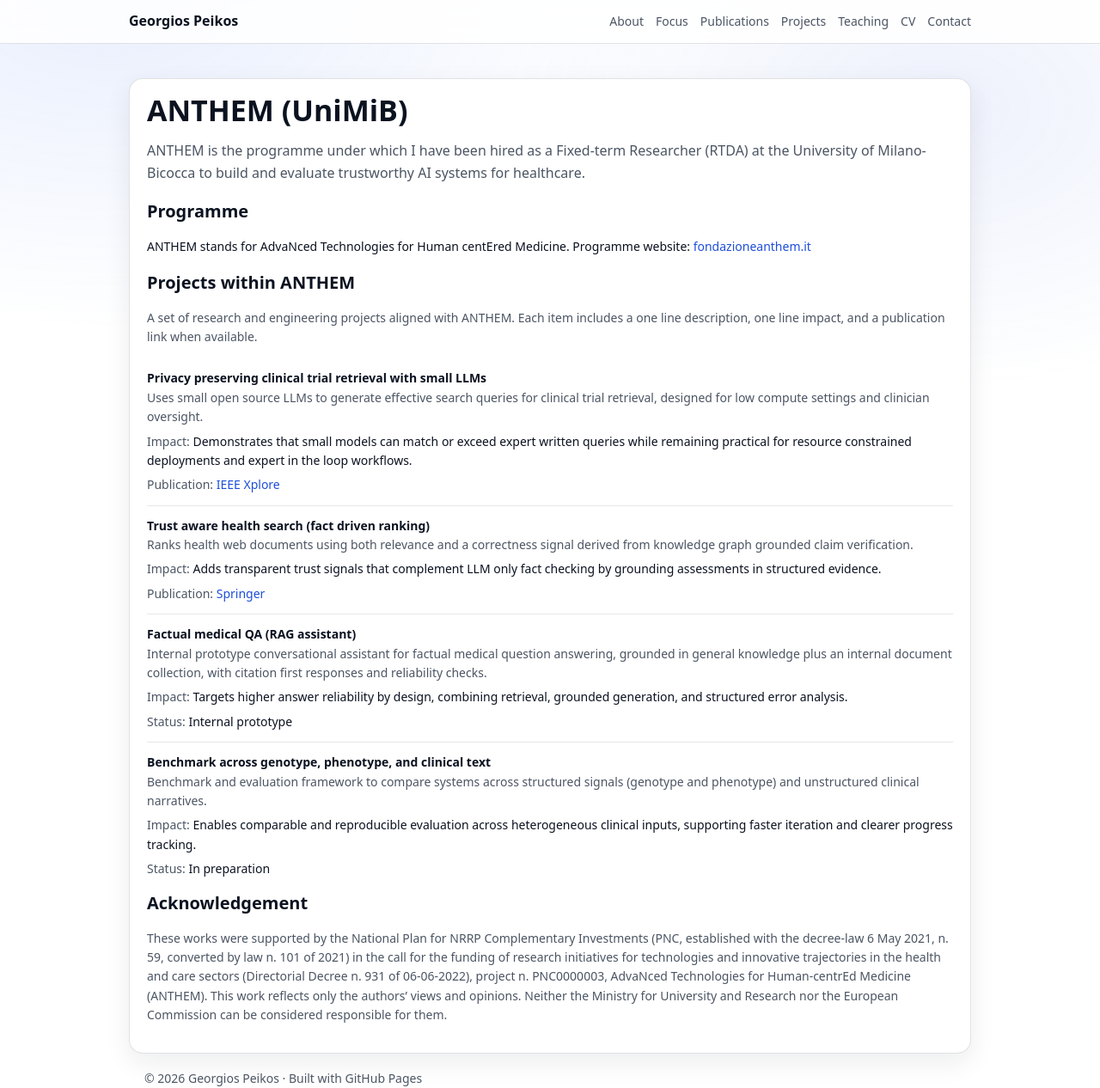
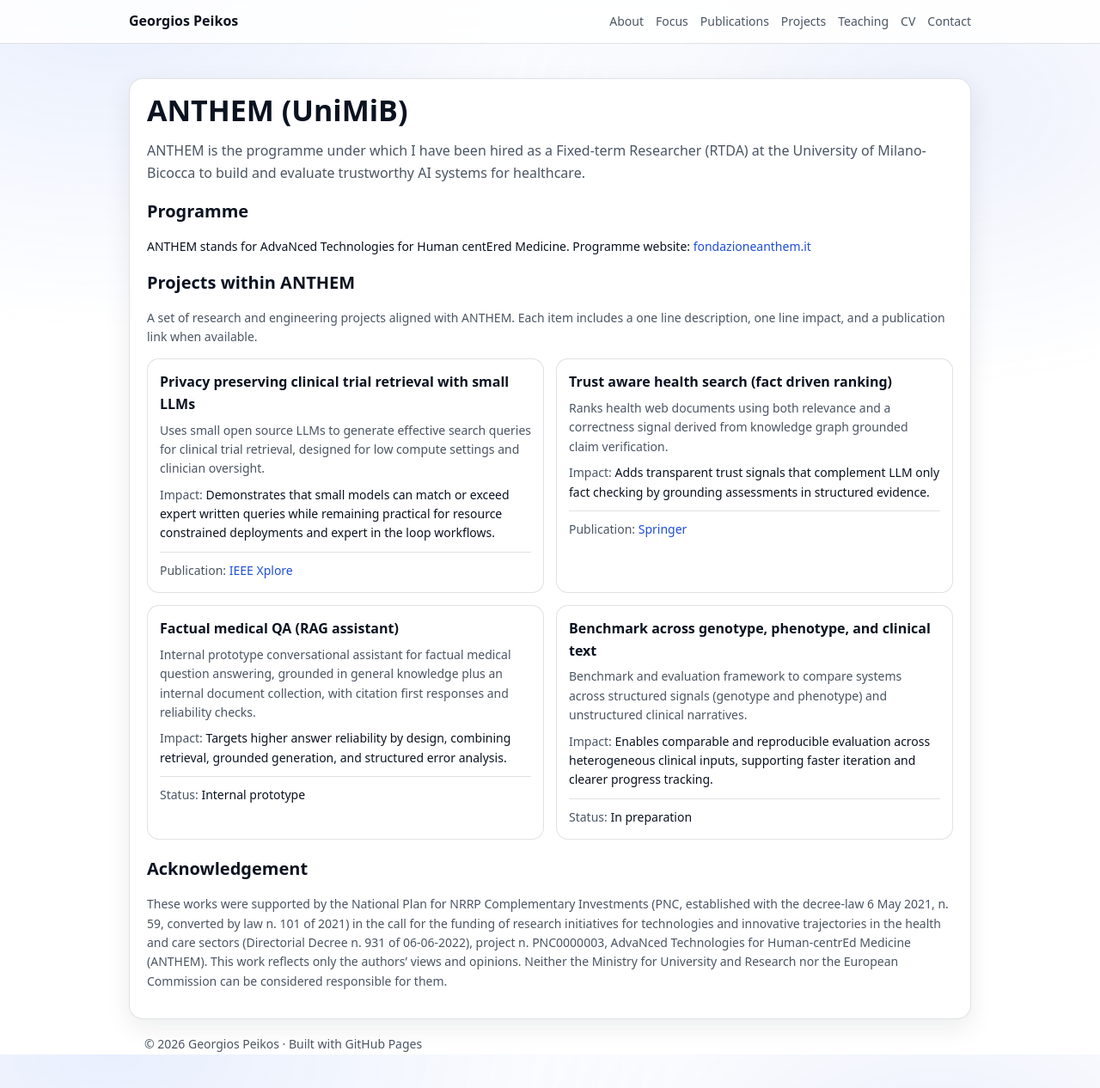
Before and after one commit to GiorgosPeikos/GiorgosPeikos.github.io, a Jekyll site: the page built from _projects/anthem-conversational-ai.md, in a window 1280 px wide and 1266 px high. Shown: the whole window at 86% size. Built offline with Jekyll 4.4.1, drawn with Linux system fonts in a browser that asks for light colours.

Commit message:
update anthem-conversational-ai.md

```diff
--- a/_includes/nav.html
+++ b/_includes/nav.html
@@ -1,14 +1,14 @@
 <nav class="nav">
   <div class="container nav-inner">
-    <a class="brand" href="#top">Georgios Peikos</a>
+    <a class="brand" href="/#top">Georgios Peikos</a>
     <div class="navlinks">
-      <a href="#about">About</a>
-      <a href="#focus">Focus</a>
-      <a href="#publications">Publications</a>
-      <a href="#projects">Projects</a>
-      <a href="#teaching">Teaching</a>
-      <a href="#cv">CV</a>
-      <a href="#contact">Contact</a>
+      <a href="/#about">About</a>
+      <a href="/#focus">Focus</a>
+      <a href="/#publications">Publications</a>
+      <a href="/projects/">Projects</a>
+      <a href="/#teaching">Teaching</a>
+      <a href="/#cv">CV</a>
+      <a href="/#contact">Contact</a>
     </div>
   </div>
 </nav>
--- a/_projects/anthem-conversational-ai.md
+++ b/_projects/anthem-conversational-ai.md
@@ -9,6 +9,7 @@ keywords: ["healthcare AI", "conversational AI", "RAG", "health information retr
 
 <div class="card section">
   <h1>ANTHEM (UniMiB)</h1>
+
   <p class="muted">
     ANTHEM is the programme under which I have been hired as a Fixed-term Researcher (RTDA) at the University of Milano-Bicocca to build and evaluate trustworthy AI systems for healthcare.
   </p>
@@ -25,65 +26,65 @@ keywords: ["healthcare AI", "conversational AI", "RAG", "health information retr
     A set of research and engineering projects aligned with ANTHEM. Each item includes a one line description, one line impact, and a publication link when available.
   </p>
 
-  <div class="small" style="margin-top:12px;">
+  <div class="project-grid">
 
-    <div class="item">
+    <div class="project-card">
       <div class="item-title">Privacy preserving clinical trial retrieval with small LLMs</div>
       <div class="muted small">
         Uses small open source LLMs to generate effective search queries for clinical trial retrieval, designed for low compute settings and clinician oversight.
       </div>
-      <div class="small" style="margin-top:6px;">
+      <div class="small" style="margin-top:8px;">
         <span class="muted">Impact:</span> Demonstrates that small models can match or exceed expert written queries while remaining practical for resource constrained deployments and expert in the loop workflows.
       </div>
-      <div class="small" style="margin-top:6px;">
+      <div class="project-meta small">
         <span class="muted">Publication:</span>
         <a href="https://ieeexplore.ieee.org/document/10973512/" target="_blank" rel="noreferrer">IEEE Xplore</a>
       </div>
     </div>
 
-    <div class="item">
+    <div class="project-card">
       <div class="item-title">Trust aware health search (fact driven ranking)</div>
       <div class="muted small">
         Ranks health web documents using both relevance and a correctness signal derived from knowledge graph grounded claim verification.
       </div>
-      <div class="small" style="margin-top:6px;">
+      <div class="small" style="margin-top:8px;">
         <span class="muted">Impact:</span> Adds transparent trust signals that complement LLM only fact checking by grounding assessments in structured evidence.
       </div>
-      <div class="small" style="margin-top:6px;">
+      <div class="project-meta small">
         <span class="muted">Publication:</span>
         <a href="https://link.springer.com/chapter/10.1007/978-3-031-88714-7_17" target="_blank" rel="noreferrer">Springer</a>
       </div>
     </div>
 
-    <div class="item">
+    <div class="project-card">
       <div class="item-title">Factual medical QA (RAG assistant)</div>
       <div class="muted small">
         Internal prototype conversational assistant for factual medical question answering, grounded in general knowledge plus an internal document collection, with citation first responses and reliability checks.
       </div>
-      <div class="small" style="margin-top:6px;">
+      <div class="small" style="margin-top:8px;">
         <span class="muted">Impact:</span> Targets higher answer reliability by design, combining retrieval, grounded generation, and structured error analysis.
       </div>
-      <div class="small" style="margin-top:6px;">
+      <div class="project-meta small">
         <span class="muted">Status:</span> Internal prototype
       </div>
     </div>
 
-    <div class="item">
+    <div class="project-card">
       <div class="item-title">Benchmark across genotype, phenotype, and clinical text</div>
       <div class="muted small">
         Benchmark and evaluation framework to compare systems across structured signals (genotype and phenotype) and unstructured clinical narratives.
       </div>
-      <div class="small" style="margin-top:6px;">
+      <div class="small" style="margin-top:8px;">
         <span class="muted">Impact:</span> Enables comparable and reproducible evaluation across heterogeneous clinical inputs, supporting faster iteration and clearer progress tracking.
       </div>
-      <div class="small" style="margin-top:6px;">
+      <div class="project-meta small">
         <span class="muted">Status:</span> In preparation
       </div>
     </div>
 
   </div>
 
-  <h2>Acknowledgement</h2>
+  <h2 style="margin-top:18px;">Acknowledgement</h2>
   <p class="small muted">
     These works were supported by the National Plan for NRRP Complementary Investments (PNC, established with the decree-law 6 May 2021, n. 59, converted by law n. 101 of 2021) in the call for the funding of research initiatives for technologies and innovative trajectories in the health and care sectors (Directorial Decree n. 931 of 06-06-2022), project n. PNC0000003, AdvaNced Technologies for Human-centrEd Medicine (ANTHEM). This work reflects only the authors’ views and opinions. Neither the Ministry for University and Research nor the European Commission can be considered responsible for them.
   </p>
--- a/assets/css/main.css
+++ b/assets/css/main.css
@@ -141,6 +141,35 @@ h2{ margin:0 0 10px 0; font-size:20px; }
 .item-title{ font-weight: 650; }
 .item-meta{ margin-top: 2px; }
 
+/* Project cards (ANTHEM hub) */
+.project-grid{
+  display: grid;
+  grid-template-columns: repeat(2, minmax(0, 1fr));
+  gap: 14px;
+  margin-top: 12px;
+}
+
+.project-card{
+  border: 1px solid var(--border);
+  border-radius: 14px;
+  padding: 14px;
+  background: var(--card);
+}
+
+.project-card .item-title{
+  margin: 0 0 6px 0;
+}
+
+.project-meta{
+  margin-top: 10px;
+  padding-top: 10px;
+  border-top: 1px solid var(--border);
+}
+
+@media (max-width:860px){
+  .project-grid{ grid-template-columns: 1fr; }
+}
+
 @media (max-width:700px){
   .hero{ grid-template-columns:1fr; }
   .avatar{ width:104px; height:104px; }
```
Also changed, not shown: index.md (+29 -18 lines).
